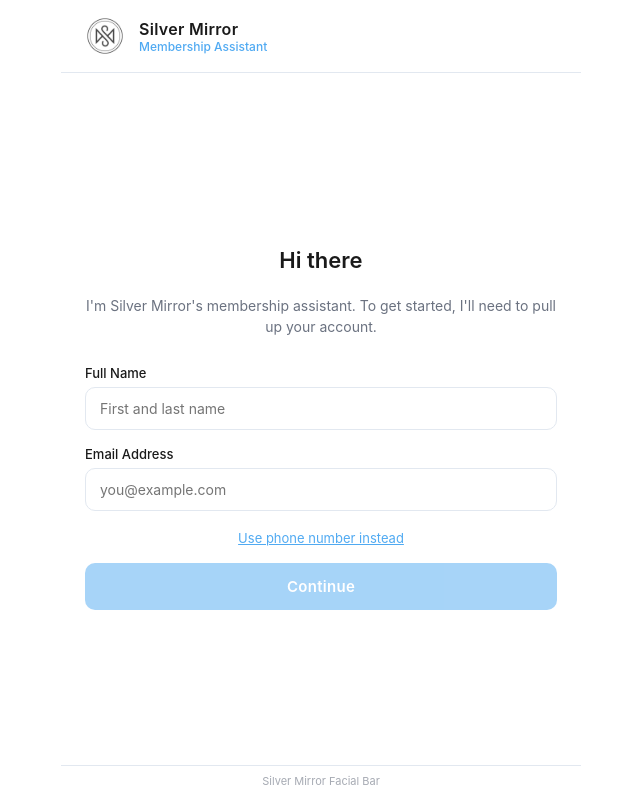
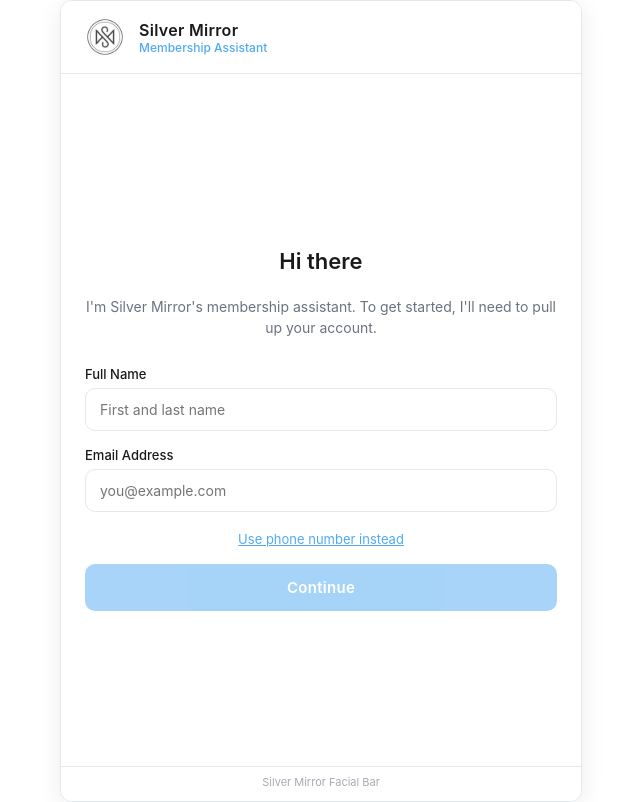
Before and after one commit to silvermirrorfb/sm-member-cancel, a Next.js app: page /widget in a window 1280 px wide. Shown: the whole page, without its empty margins (319-959 px from the left). Built offline with nearby package versions, Linux system fonts and the light colour scheme.

Commit message:
Add border + shadow to widget container

```diff
--- a/src/app/widget/page.js
+++ b/src/app/widget/page.js
@@ -27,6 +27,9 @@
     maxWidth: 520,
     margin: '0 auto',
     overflow: 'hidden',
+    border: `1px solid ${BORDER}`,
+    borderRadius: 12,
+    boxShadow: '0 4px 24px rgba(0,0,0,0.08)',
   },
   header: {
     background: WHITE,
```
